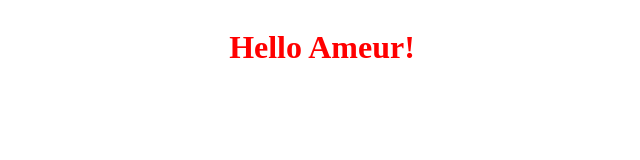
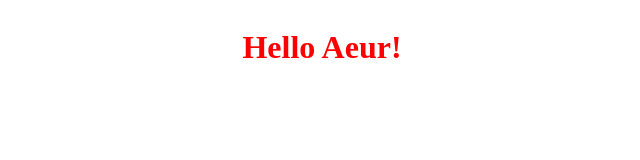
Before and after one commit to anasameur/vuejs_project_from_scratch, a Vue app: page / in a window 1280 px wide. Shown: the top 160 px of the page, without its empty margins (318-958 px from the left). Built offline with nearby package versions, Linux system fonts and the light colour scheme.

Commit message:
Update App.vue

```diff
--- a/src/App.vue
+++ b/src/App.vue
@@ -1,6 +1,6 @@
 <template>
     <div class="full-width center-content">
-        <hello-component name="Ameur" />
+        <hello-component name="Aeur" />
     </div>
 </template>
 
```
